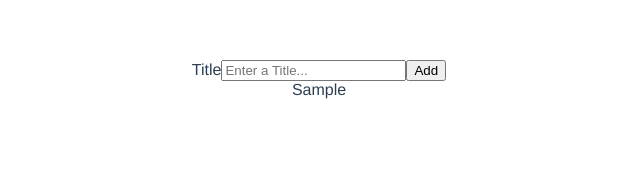
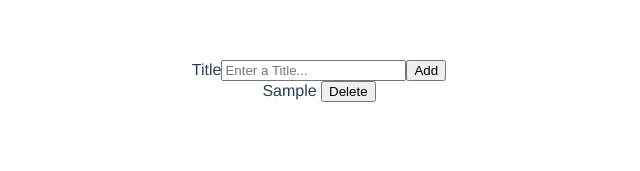
Before and after one commit to moussaouisalah/vue-todo, a Vue app: page / in a window 1280 px wide. Both pictures are taken after typing "Sample" into the empty fields and a click on the button "Add". Shown: the top 171 px of the page, without its empty margins (321-961 px from the left). Built offline with nearby package versions, Linux system fonts and the light colour scheme.

Commit message:
add delete todo

```diff
--- a/src/App.vue
+++ b/src/App.vue
@@ -1,6 +1,11 @@
 <template>
   <AddTodo @add-todo="addTodo" />
-  <TodoItem v-for="item in todos" :key="item.id" :todo="item" />
+  <TodoItem
+    v-for="item in todos"
+    :key="item.id"
+    :todo="item"
+    @delete-todo="deleteTodo(item.id)"
+  />
 </template>
 
 <script>
@@ -26,6 +31,9 @@ export default {
       };
       this.todos.push(todo);
     },
+    deleteTodo(id) {
+      this.todos = this.todos.filter((item) => item.id !== id);
+    },
   },
 };
 </script>
--- a/src/components/TodoItem.vue
+++ b/src/components/TodoItem.vue
@@ -1,6 +1,7 @@
 <template>
   <div>
     {{ todo.title }}
+    <button @click="$emit('delete-todo')">Delete</button>
   </div>
 </template>
 
@@ -8,6 +9,7 @@
 export default {
   name: "TodoItem",
   props: ["todo"],
+  emits: ["delete-todo"],
 };
 </script>
 <style></style>
```
